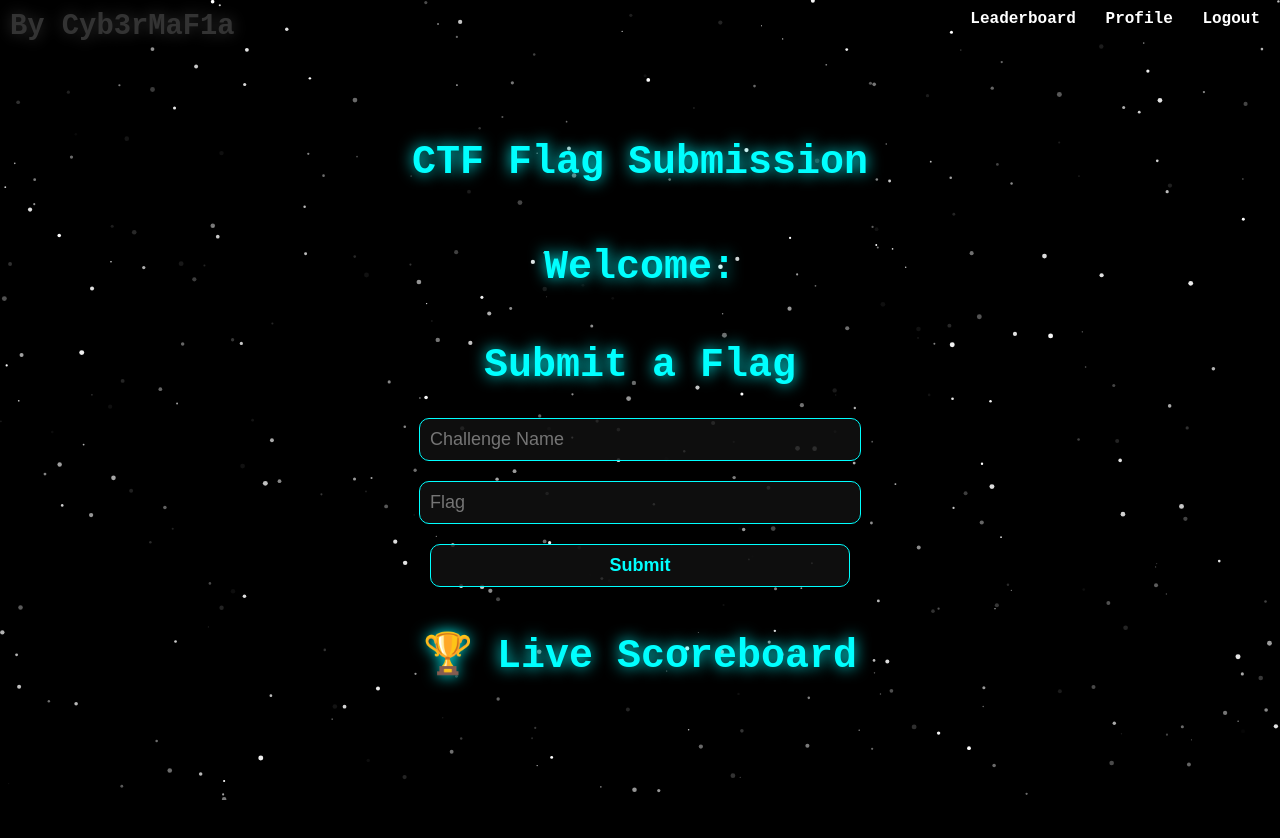
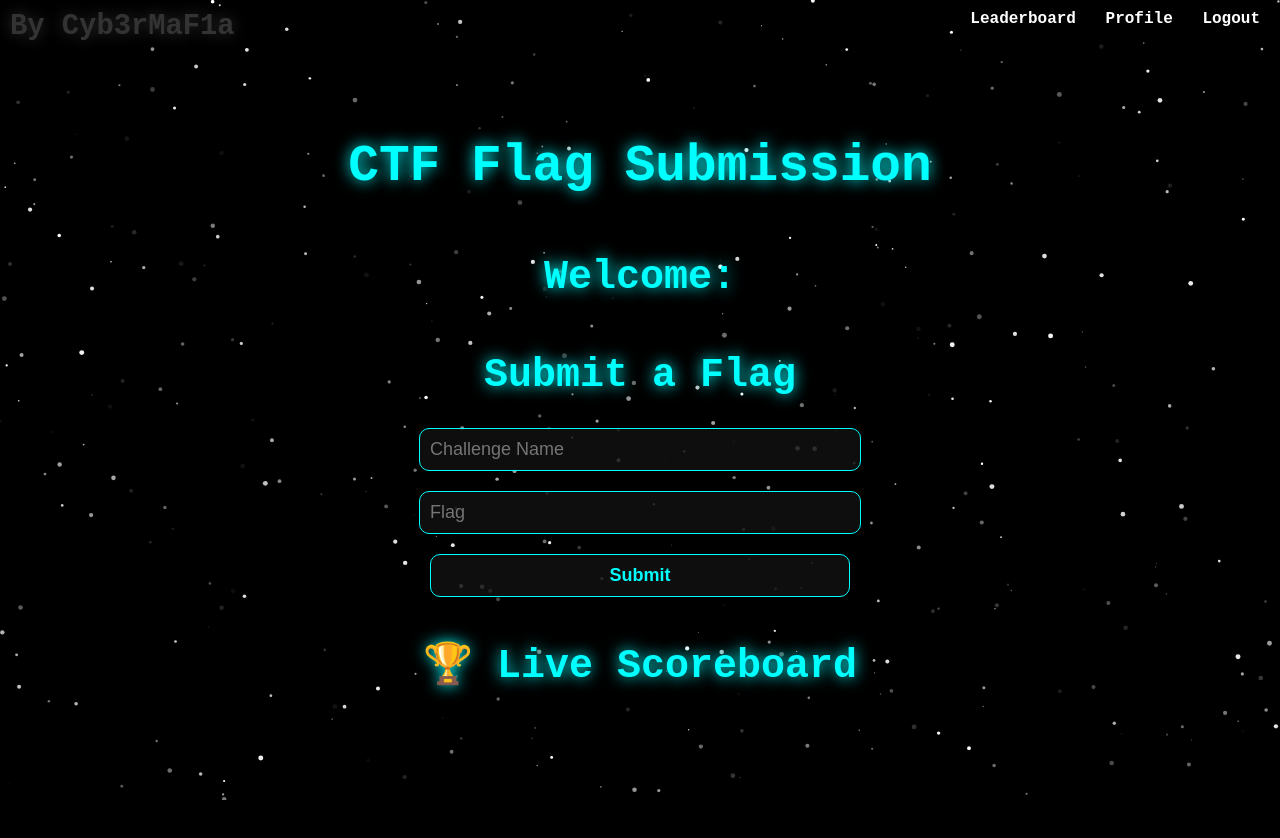
Before and after one commit to Aabidak/CTF-scoreboard, a plain HTML site: page index.html in a window 1280 px wide. Before the commit the page ends 800 px from the top, so only its background shows below. Drawn offline with Linux system fonts and the light colour scheme; no server answers.

Commit message:
Update index.html

```diff
--- a/index.html
+++ b/index.html
@@ -8,7 +8,7 @@
   html, body {
     margin:0; padding:0; height:100%;
     font-family:"Courier New", monospace;
-    overflow:hidden;
+    /* overflow:hidden; */  /* removed so scrolling works */
     background:#000;
     color:#0ff;
     text-align:center;
@@ -39,7 +39,14 @@
     padding:24px;
   }
 
-  h1,h2,h3 {
+  h1 {
+    font-size:3.2rem; /* bigger heading */
+    color:#0ff;
+    text-shadow:0 0 15px #0ff;
+    margin-bottom:20px;
+  }
+
+  h2,h3 {
     font-size:2.5rem;
     color:#0ff;
     text-shadow:0 0 15px #0ff;
```
